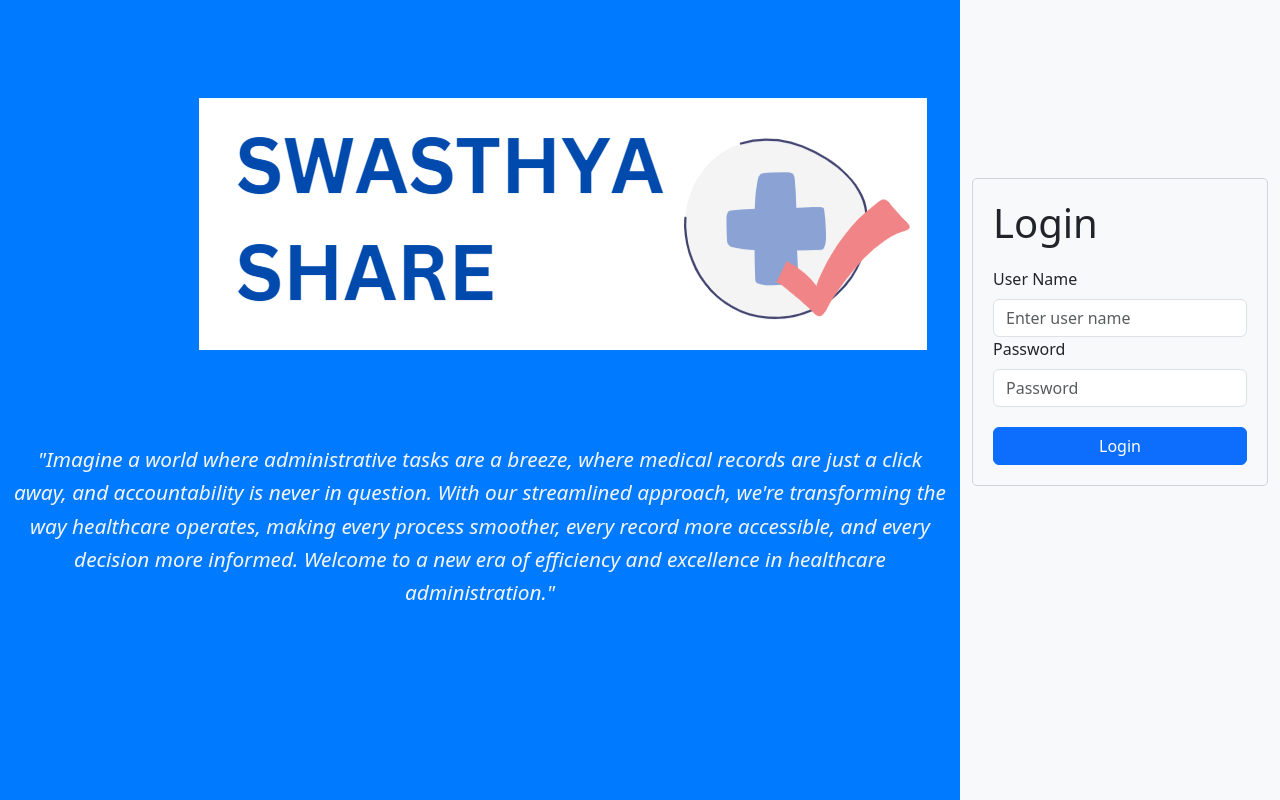
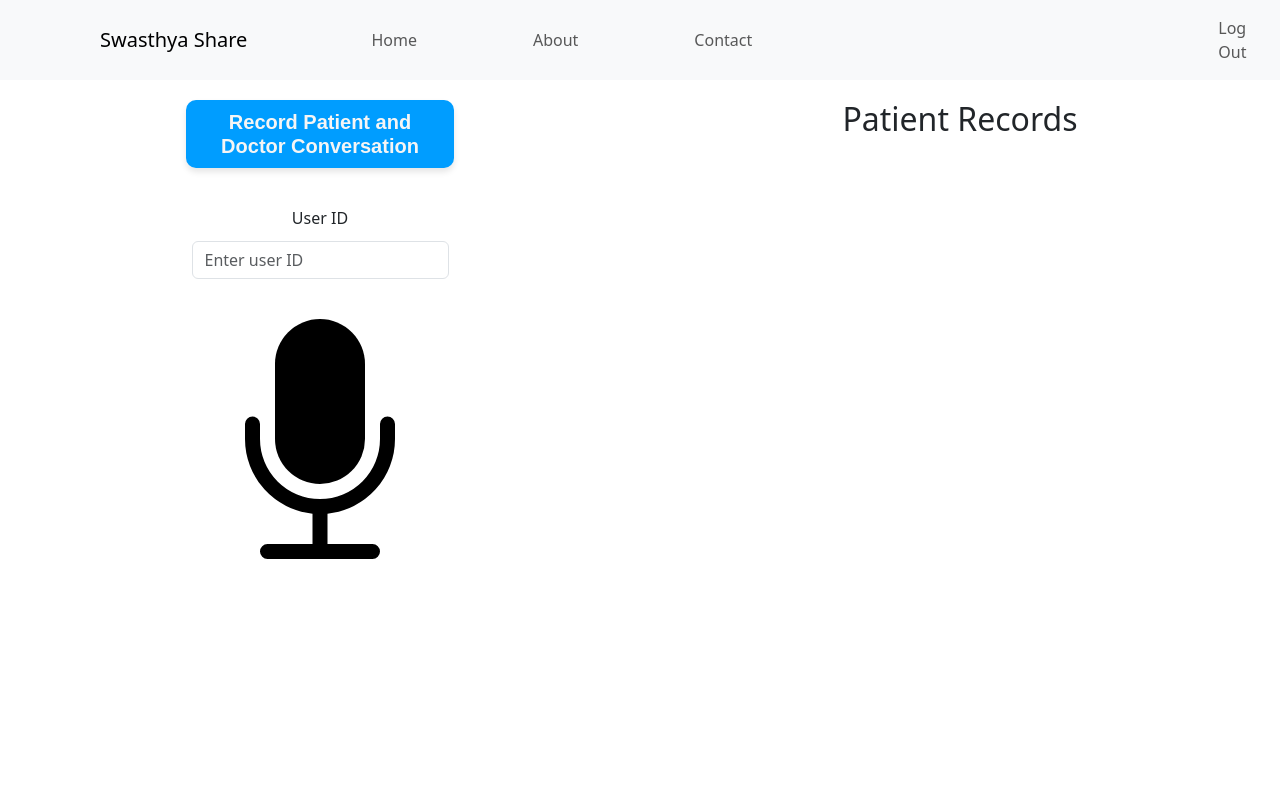
Before and after one commit to codes-by-vamshi/MediConvoMonitor-FE, a React (Create React App) app: page / in a window 1280 px wide. Built offline with nearby package versions, Linux system fonts and the light colour scheme.

Commit message:
Landing Page

```diff
--- a/package.json
+++ b/package.json
@@ -12,6 +12,7 @@
     "react": "^18.2.0",
     "react-bootstrap": "^2.10.1",
     "react-dom": "^18.2.0",
+    "react-icons": "^5.0.1",
     "react-router-dom": "^6.22.1",
     "react-scripts": "5.0.1",
     "web-vitals": "^2.1.4"
--- a/src/App.js
+++ b/src/App.js
@@ -1,8 +1,11 @@
 import Login from './components/pages/Login';
+import LandingPage from './components/pages/LandingPage';
+
 function App() {
   return (
     <div className="App">
-      <Login />
+      {/* <Login /> */}
+      <LandingPage />
     </div>
 
   );
--- /dev/null
+++ b/src/components/pages/LandingPage.css
@@ -0,0 +1,86 @@
+/* Navbar styles */
+#navbar {
+  margin-bottom: 50px;
+}
+
+#brand {
+  margin-left: 5px;
+}
+
+/* Form styles */
+.form-col {
+  display: flex;
+  flex-direction: column;
+  align-items: center;
+  justify-content: center;
+  height: 100%;
+}
+
+#form {
+  text-align: center; /* Center align form elements */
+}
+
+#label {
+  margin: 4% 0;
+}
+
+#recordButton {
+  margin-top: 10px;
+  width: 100%;
+}
+
+#recordingMessage {
+  margin-top: 10px;
+  text-align: center; /* Center align recording message */
+}
+
+/* Patient Records styles */
+#patientRecordsTitle {
+  margin-top: 20px;
+  text-align: center; /* Center align patient records title */
+}
+
+#patientRecordsList {
+  list-style-type: none;
+  padding: 0;
+  text-align: center; /* Center align patient records list */
+}
+
+#patientRecordsList li {
+  margin-bottom: 10px;
+}
+
+/* Animation */
+@keyframes bounce {
+  0% { transform: translateY(0); }
+  50% { transform: translateY(-5px); }
+  100% { transform: translateY(0); }
+}
+
+/* Styles for left half of the screen */
+.leftHalf {
+  width: 50%;
+  float: left;
+  padding: 20px;
+  box-sizing: border-box;
+}
+
+/* Beautiful styles for the title */
+#recordTitle {
+  font-family: 'Arial', sans-serif;
+  font-size: 20px;
+  font-weight: bold;
+  color: whitesmoke;
+  text-align: center;
+  padding: 10px;
+  border-radius: 10px;
+  background-color: #009dff;
+  box-shadow: 0 4px 6px rgba(0, 0, 0, 0.1);
+  transition: background-color 0.3s, transform 0.3s;
+}
+
+/* Hover animation for the title */
+#recordTitle:hover {
+  background-color: #009dff;
+  animation: bounce 0.5s infinite;
+}
--- /dev/null
+++ b/src/components/pages/LandingPage.js
@@ -0,0 +1,121 @@
+import React, { useState, useEffect } from "react";
+import axios from "axios";
+import { Navbar, Nav, Container, Row, Col, Form } from "react-bootstrap";
+import { BsFillMicFill } from "react-icons/bs"; // Import the microphone icon
+import "./LandingPage.css";
+
+const HomePage = () => {
+  const [userId, setUserId] = useState("");
+  const [audioRecording, setAudioRecording] = useState(false);
+  const [backendResponse, setBackendResponse] = useState("");
+  const [patientRecords, setPatientRecords] = useState([]);
+
+  const handleUserSubmit = async (e) => {
+    e.preventDefault();
+    if (userId === "") {
+      // Display error message if user id is empty
+      return;
+    }
+
+    // Toggle audio recording state
+    setAudioRecording(!audioRecording);
+
+    // Set backend response based on recording status
+    if (!audioRecording) {
+      setBackendResponse("Recording started");
+      setTimeout(() => {
+        setBackendResponse("");
+      }, 5000);
+    } else {
+      setBackendResponse("Recording ended");
+    }
+  };
+
+  const loadPatientRecords = async () => {
+    // Load patient records from backend API
+    // const response = await axios.get('http://localhost:5000/patient-records');
+    // setPatientRecords(response.data);
+  };
+
+  useEffect(() => {
+    // Load patient records on page load
+    loadPatientRecords();
+  }, []);
+
+  return (
+    <div>
+      <Navbar bg="light" expand="lg">
+        <Navbar.Brand style={{ marginLeft: "100px" }}>
+          Swasthya Share
+        </Navbar.Brand>
+        <Navbar.Toggle aria-controls="basic-navbar-nav" />
+        <Navbar.Collapse id="basic-navbar-nav">
+          <Nav className="mr-auto">
+            <Nav.Link href="#home" style={{ marginLeft: "100px" }}>
+              Home
+            </Nav.Link>
+            <Nav.Link href="#link" style={{ marginLeft: "100px" }}>
+              About
+            </Nav.Link>
+            <Nav.Link href="#link" style={{ marginLeft: "100px" }}>
+              Contact
+            </Nav.Link>
+          </Nav>
+          <Nav>
+            <Nav.Link href="#logout" style={{ marginLeft: "450px" }}>
+              Log Out
+            </Nav.Link>
+          </Nav>
+        </Navbar.Collapse>
+      </Navbar>
+
+      <Container fluid>
+        <Row>
+          <Col md={6} className="form-col">
+            <div className="leftHalf">
+              {/* Animate on hover */}
+              <h3 className="recordConversation" id="recordTitle">
+                Record Patient and Doctor Conversation
+              </h3>
+            </div>
+            <Form onSubmit={handleUserSubmit} id="form">
+              <Form.Group controlId="formBasicUserId">
+                <Form.Label id="label">User ID</Form.Label>
+                <Form.Control
+                  type="text"
+                  placeholder="Enter user ID"
+                  value={userId}
+                  onChange={(e) => setUserId(e.target.value)}
+                />
+              </Form.Group>
+
+              {/* Use microphone icon instead of button */}
+              <BsFillMicFill
+                id="micIcon"
+                onClick={handleUserSubmit}
+                style={{
+                  marginTop: "40px",
+                  cursor: "pointer",
+                  fontSize: "15rem",
+                  color: audioRecording ? "red" : "black",
+                }}
+              />
+            </Form>
+            {audioRecording && <p id="recordingMessage">Recording audio...</p>}
+            {backendResponse && <p id="backendResponse">{backendResponse}</p>}
+          </Col>
+          <Col md={6}>
+            <h2 id="patientRecordsTitle">Patient Records</h2>
+            <ul id="patientRecordsList">
+              {patientRecords.map((record) => (
+                <li key={record.id}>{record.name}</li>
+              ))}
+            </ul>
+          </Col>
+        </Row>
+      </Container>
+    </div>
+  );
+};
+
+export default HomePage;
```
Also changed, not shown: 2 other files (tests, documents, lock files or other folders).
